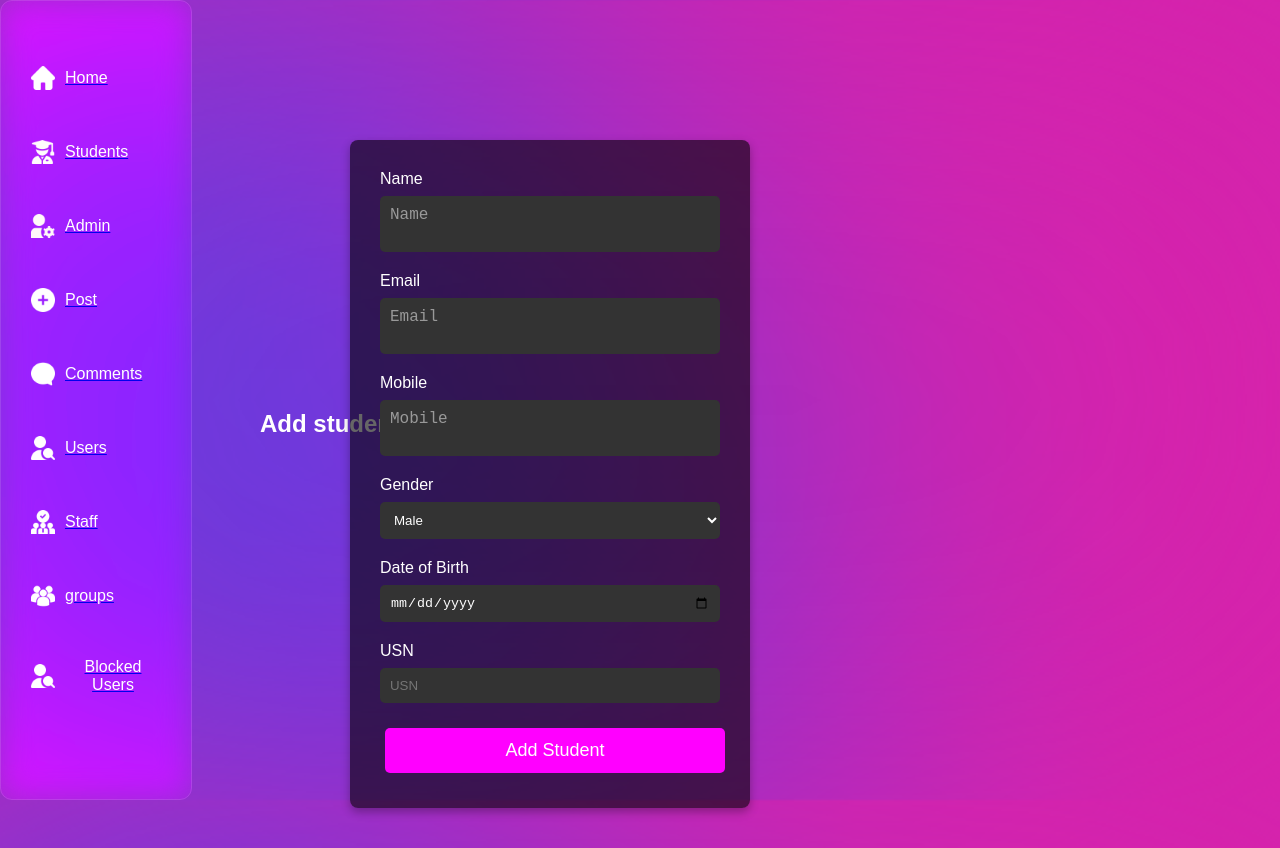
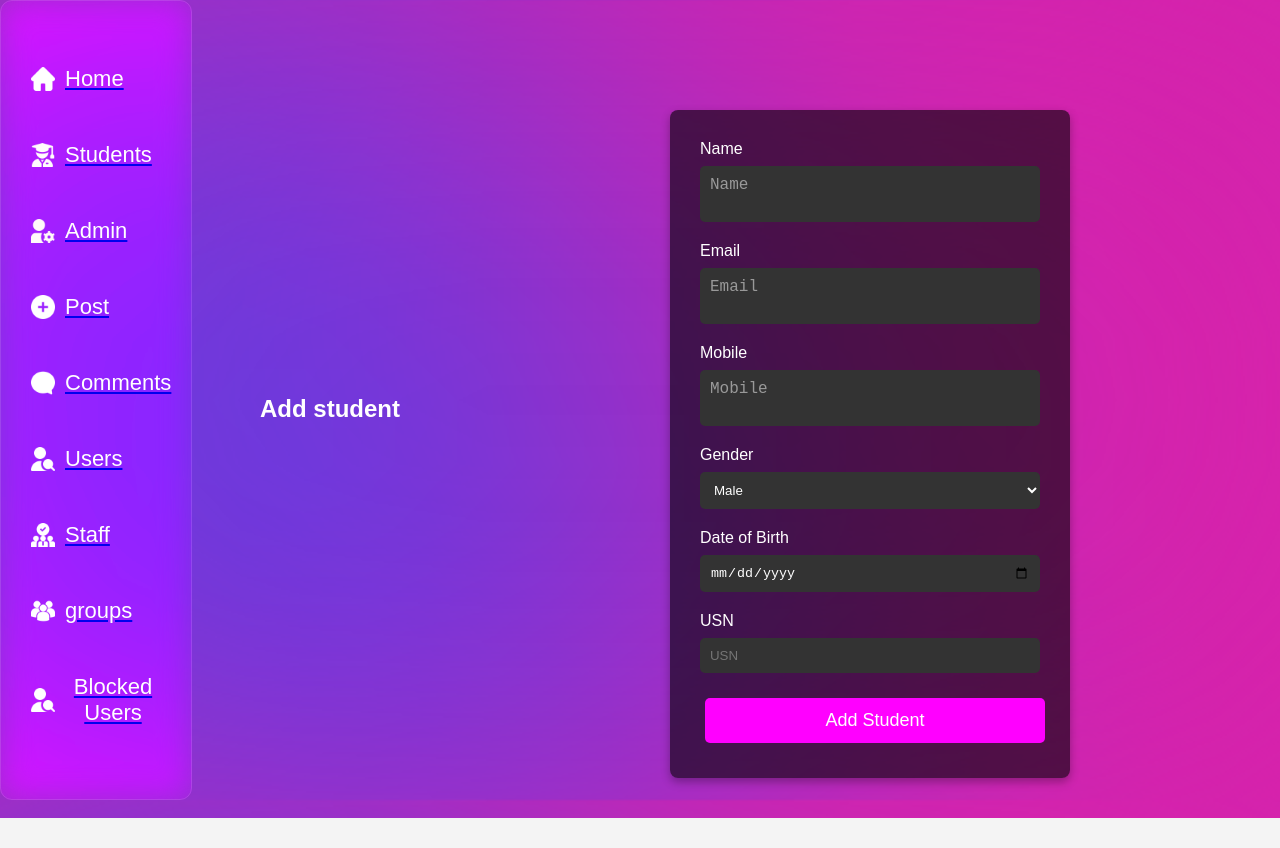
Before and after one commit to suhanipm/connectify_admin, a React (Create React App) app: page /Addstudent in a window 1280 px wide. After the commit the page ends 818 px from the top, so only its background shows below. Built offline with nearby package versions, Linux system fonts and the light colour scheme.

Commit message:
tables-css

```diff
--- a/src/component/css/Addstaff.css
+++ b/src/component/css/Addstaff.css
@@ -32,7 +32,8 @@ nav a:hover {
 
 /* Main Content Area */
 .profile-settings {
-    margin-left: 220px;  /* Space for the nav bar */
+    margin-left: 220px;
+    /* Space for the nav bar */
     padding: 40px;
     flex-grow: 1;
     display: flex;
@@ -41,8 +42,8 @@ nav a:hover {
 }
 
 .edit-profile {
-    margin-top: 100px;
-    margin-left: -50px;
+    margin-top: 70px;
+    margin-left: 270px;
     background: rgba(0, 0, 0, 0.6);
     padding: 30px;
     border-radius: 8px;
@@ -70,7 +71,8 @@ textarea {
     padding: 10px;
     margin-bottom: 15px;
     font-size: 16px;
-    resize: none;  /* Disable resizing of textareas */
+    resize: none;
+    /* Disable resizing of textareas */
 }
 
 textarea::placeholder {
--- a/src/component/css/Admin.css
+++ b/src/component/css/Admin.css
@@ -7,6 +7,8 @@
   flex: 1;
   padding: 20px;
   color: black;
+  margin-left: 600px;
+  margin-top: 60px;
 }
 
 .Addadmin {
@@ -23,7 +25,8 @@
     color: white;
     cursor: pointer;
     border-radius: 5px; */
-    background-color: rgb(223, 104, 253); /* Initial button color */
+  background-color: rgb(223, 104, 253);
+  /* Initial button color */
   border: none;
   color: white;
   padding: 10px 20px;
@@ -33,8 +36,10 @@
   font-size: 16px;
   margin: 5px;
   cursor: pointer;
-    border-radius: 20px; /* Curved button */
-    transition: background 0.4s ease; /* Smooth transition */
+  border-radius: 20px;
+  /* Curved button */
+  transition: background 0.4s ease;
+  /* Smooth transition */
 }
 
 .add-button:hover {
--- a/src/component/css/Editadmin.css
+++ b/src/component/css/Editadmin.css
@@ -12,6 +12,8 @@
     border-radius: 10px;
     box-shadow: 0 5px 15px rgba(0, 0, 0, 0.2);
     width: 450px;
+    margin-left: 600px;
+    margin-top: 65px;
     /* display: flex;
     flex-direction: column; */
 }
@@ -39,7 +41,9 @@
     color: #fff;
 }
 
-.admin-profile-form textarea, .admin-profile-form input, .admin-profile-form select {
+.admin-profile-form textarea,
+.admin-profile-form input,
+.admin-profile-form select {
     width: 100%;
     padding: 10px;
     border-radius: 5px;
--- a/src/component/css/Editstudent.css
+++ b/src/component/css/Editstudent.css
@@ -14,14 +14,16 @@
   .edit_student_container{
     display: flex;
     color: #fff;
+    justify-content: center;
+    align-items: center;
   }
-  .profile-container {
+  /* .profile-container {
     margin-left: 200px;
     width: 86.98vw;
     background-color: #000;
     display: flex;
   }
-
+   */
   .sidebar {
     width: 250px;
     background-color: #1c1c1c;
@@ -50,6 +52,7 @@
   .profile-settings {
     flex-grow: 1;
     padding: 20px;
+
   }
 
   .profile-settings  h2 {
--- a/src/component/css/Home.css
+++ b/src/component/css/Home.css
@@ -19,7 +19,7 @@ body {
     display: flex;
     justify-content: center;
     align-items: center;
-    gap: 20px;
+    gap: 0px;
     /* margin-bottom: 400px; */
 }
 
@@ -32,6 +32,9 @@ body {
     text-align: center;
     min-width: 200px;
     transition: transform 0.3s ease, box-shadow 0.3s ease;
+    margin-left: 270px;
+  margin-top: 217px;
+
 }
 
 .info-card:hover {
--- a/src/component/css/Nav.css
+++ b/src/component/css/Nav.css
@@ -22,7 +22,7 @@
     background: none;
     border: none;
     color: #fff;
-    font-size: 16px;
+    font-size: 22px;
     margin: 15px 0;
     padding: 10px;
     cursor: pointer;
--- a/src/component/css/StudentDatabase.css
+++ b/src/component/css/StudentDatabase.css
@@ -72,6 +72,8 @@ table button {
   flex-direction: column;
   justify-content: center;
   align-items: center;
+  margin-left: 600px;
+  margin-top: 70px;
 
 }
 .Addstudent{
```
Lines whose indentation alone changed are shown as unchanged.
